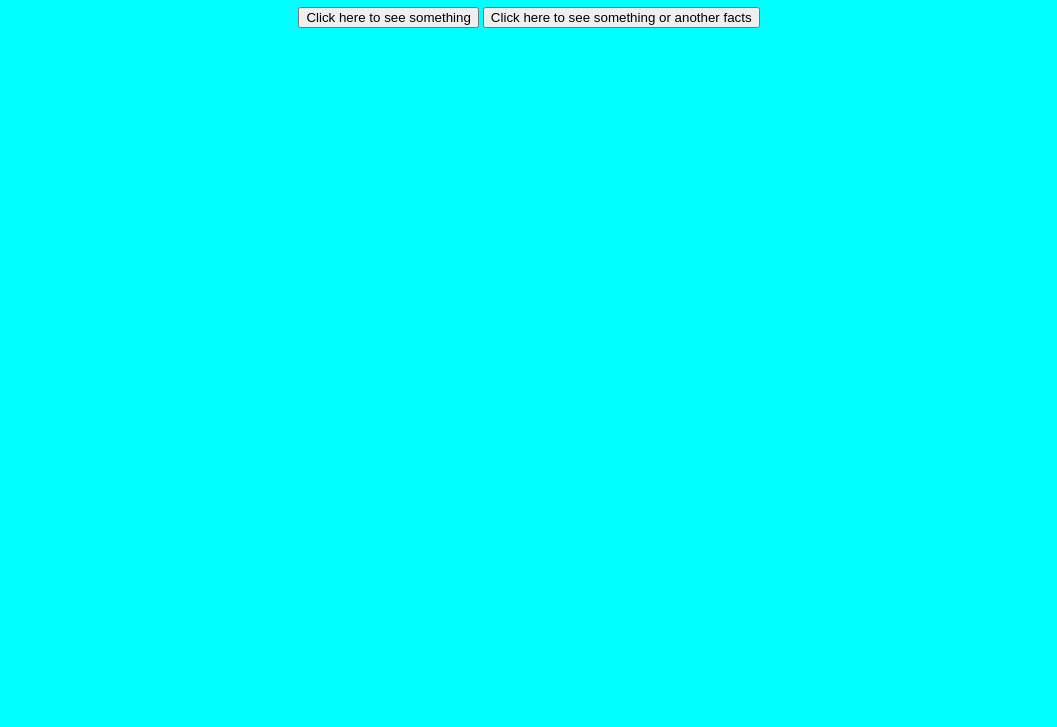
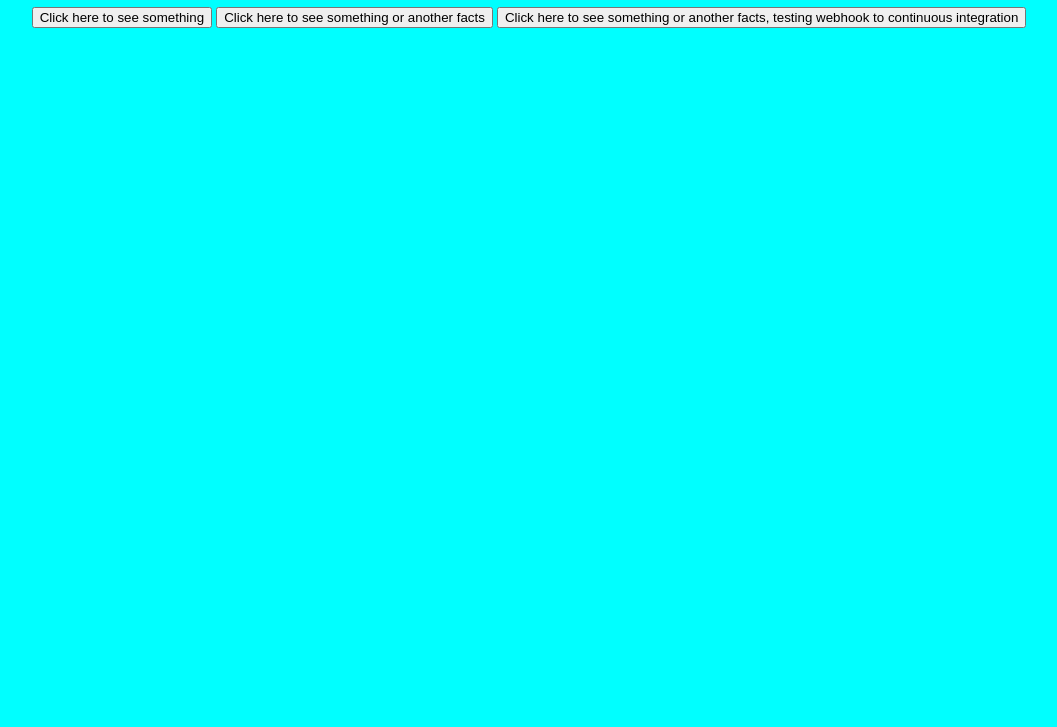
Before and after one commit to isaacfkessler/ci-cd-project, a plain HTML site: page app/index.html in a window 1280 px wide. Shown: the part 73-800 px from the top of the page, without its empty margins (111-1168 px from the left). Drawn offline with Linux system fonts and the light colour scheme.

Commit message:
Update index.html

```diff
--- a/app/index.html
+++ b/app/index.html
@@ -12,6 +12,7 @@
         <h1>DevOps Fórum v1</h1>
         <button onclick="mostrarMensagem()">Click here to see something</button>
         <button onclick="mostrarMensagem()">Click here to see something or another facts</button>
+        <button onclick="mostrarMensagem()">Click here to see something or another facts, testing webhook to continuous integration</button>
     </div>
 </body>
 </html>
```
